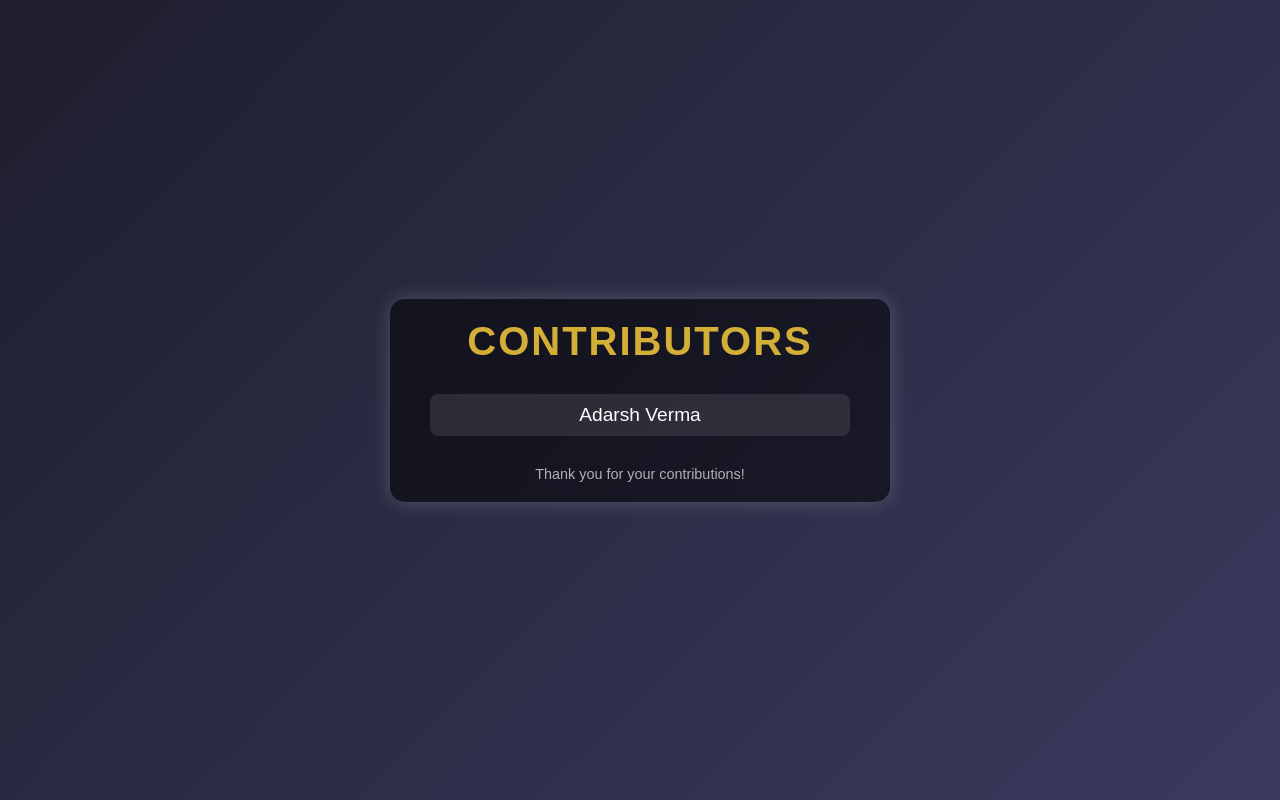
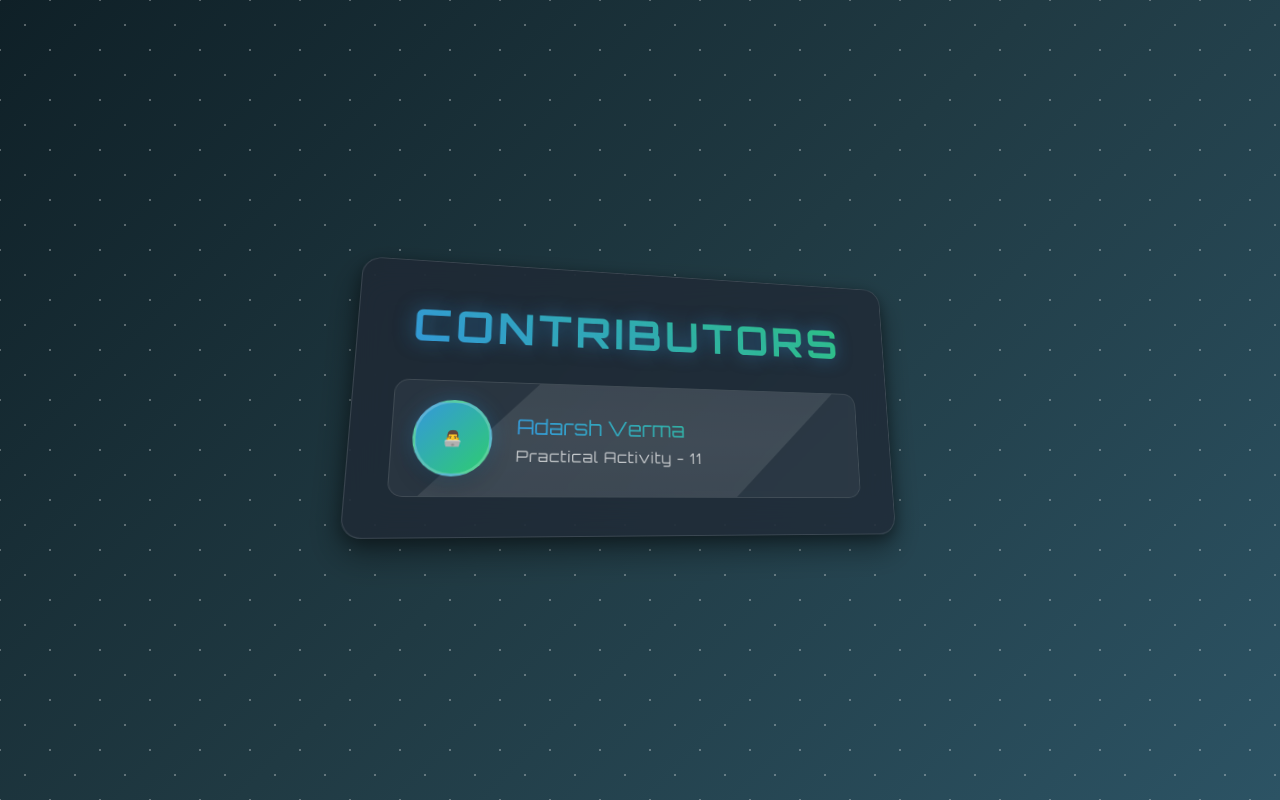
Before and after one commit to adarsh1verma/folder-showing, a Flask app: page /contributor in a window 1280 px wide. Run offline with Flask 3, Linux system fonts and the light colour scheme.

Commit message:
"Updated contributors.html template with new styles, layout, and interactive effects."

```diff
--- a/templates/contributors.html
+++ b/templates/contributors.html
@@ -3,103 +3,217 @@
 <head>
     <meta charset="UTF-8">
     <meta name="viewport" content="width=device-width, initial-scale=1.0">
-    <title>Contributors</title>
+    <title>Epic Contributors Showcase</title>
+    <link href="https://fonts.googleapis.com/css2?family=Orbitron:wght@400;700&display=swap" rel="stylesheet">
     <style>
-        /* General Reset */
         * {
             margin: 0;
             padding: 0;
             box-sizing: border-box;
         }
 
-        /* Background and Container Styling */
+        :root {
+            --primary-color: #3498db;
+            --secondary-color: #2c3e50;
+            --accent-color: #e74c3c;
+        }
+
         body {
-            background: linear-gradient(135deg, #1e1e2e, #3a3a5e);
-            font-family: Arial, sans-serif;
-            color: #fff;
+            font-family: 'Orbitron', sans-serif;
+            background: linear-gradient(135deg, #0f2027, #203a43, #2c5364);
             display: flex;
             justify-content: center;
             align-items: center;
-            height: 100vh;
+            min-height: 100vh;
+            perspective: 1500px;
+            overflow: hidden;
+            background-attachment: fixed;
+            color: #fff;
+        }
+
+        /* Starry Background Effect */
+        body::before {
+            content: "";
+            position: fixed;
+            top: 0;
+            left: 0;
+            width: 100%;
+            height: 100%;
+            background-image:
+                radial-gradient(#ffffff 1px, transparent 1px),
+                radial-gradient(#ffffff 1px, transparent 1px);
+            background-size: 50px 50px;
+            background-position: 0 0, 25px 25px;
+            opacity: 0.3;
+            z-index: -1;
+        }
+
+        .container {
+            background: rgba(31, 38, 51, 0.7);
+            border-radius: 20px;
+            backdrop-filter: blur(20px);
+            border: 1px solid rgba(255, 255, 255, 0.125);
+            padding: 40px;
+            width: 600px;
+            box-shadow:
+                0 15px 35px rgba(0, 0, 0, 0.4),
+                0 5px 15px rgba(0, 0, 0, 0.3);
+            transform-style: preserve-3d;
+            transform:
+                perspective(1000px)
+                rotateX(10deg)
+                rotateY(10deg)
+                scale(0.9);
+            transition: all 0.6s cubic-bezier(0.175, 0.885, 0.32, 1.275);
+        }
+
+        .container:hover {
+            transform:
+                perspective(1000px)
+                rotateX(0deg)
+                rotateY(0deg)
+                scale(1);
+            box-shadow:
+                0 20px 45px rgba(0, 0, 0, 0.5),
+                0 10px 25px rgba(0, 0, 0, 0.4);
+        }
+
+        h1 {
+            text-align: center;
+            color: #fff;
+            margin-bottom: 30px;
+            font-size: 3rem;
+            text-transform: uppercase;
+            letter-spacing: 4px;
+            background: linear-gradient(45deg, #3498db, #2ecc71);
+            -webkit-background-clip: text;
+            -webkit-text-fill-color: transparent;
+            text-shadow: 0 0 20px rgba(52, 152, 219, 0.5);
+            transform: translateZ(50px);
+        }
+
+        .contributors-list {
+            display: flex;
+            flex-direction: column;
+            gap: 20px;
+            max-height: 400px;
+            overflow-y: auto;
+            perspective: 1000px;
+        }
+
+        .contributor-card {
+            background: rgba(255, 255, 255, 0.05);
+            border-radius: 15px;
+            padding: 20px;
+            display: flex;
+            align-items: center;
+            transition: all 0.4s cubic-bezier(0.175, 0.885, 0.32, 1.275);
+            transform-style: preserve-3d;
+            position: relative;
+            border: 1px solid rgba(255, 255, 255, 0.1);
             overflow: hidden;
         }
 
-        .container {
-            text-align: center;
-            padding: 20px 40px;
-            border-radius: 15px;
-            box-shadow: 0 0 20px rgba(255, 255, 255, 0.2);
-            background: rgba(0, 0, 0, 0.5);
-            backdrop-filter: blur(10px);
-            max-width: 500px;
-            width: 100%;
+        .contributor-card::before {
+            content: '';
+            position: absolute;
+            top: -50%;
+            left: -50%;
+            width: 200%;
+            height: 200%;
+            background: linear-gradient(
+                45deg,
+                transparent,
+                rgba(255, 255, 255, 0.1),
+                transparent
+            );
+            transform: rotate(-45deg);
+            transition: all 0.5s ease;
         }
 
-        /* Heading Styling */
-        h1 {
-            font-size: 2.5rem;
-            margin-bottom: 20px;
-            color: #d4af37;
-            font-weight: bold;
-            text-transform: uppercase;
-            letter-spacing: 2px;
+        .contributor-card:hover {
+            transform:
+                scale(1.05)
+                rotateX(15deg)
+                rotateY(15deg);
+            box-shadow:
+                0 15px 30px rgba(0, 0, 0, 0.3),
+                0 0 40px rgba(52, 152, 219, 0.3);
         }
 
-        /* Contributor List Styling */
-        ul {
-            list-style: none;
-            padding: 0;
-            max-height: 200px; /* Adjust the height for scrolling */
-            overflow-y: auto; /* Enable vertical scrolling */
-            margin-top: 20px;
+        .contributor-avatar {
+            width: 80px;
+            height: 80px;
+            border-radius: 50%;
+            margin-right: 25px;
+            background: linear-gradient(135deg, #3498db, #2ecc71);
+            display: flex;
+            justify-content: center;
+            align-items: center;
+            transform: translateZ(40px);
+            box-shadow:
+                0 10px 20px rgba(0, 0, 0, 0.2),
+                0 0 20px rgba(52, 152, 219, 0.3);
+            border: 3px solid rgba(255, 255, 255, 0.2);
         }
 
-        ul::-webkit-scrollbar {
-            width: 8px;
+        .contributor-details {
+            flex-grow: 1;
+            transform: translateZ(30px);
         }
 
-        ul::-webkit-scrollbar-thumb {
-            background: #d4af37;
-            border-radius: 4px;
+        .contributor-name {
+            font-size: 1.4rem;
+            color: #fff;
+            margin-bottom: 8px;
+            background: linear-gradient(45deg, #3498db, #2ecc71);
+            -webkit-background-clip: text;
+            -webkit-text-fill-color: transparent;
         }
 
-        ul::-webkit-scrollbar-track {
-            background: rgba(255, 255, 255, 0.1);
+        .contributor-role {
+            font-size: 1rem;
+            color: rgba(255, 255, 255, 0.7);
+            letter-spacing: 1px;
         }
 
-        li {
-            font-size: 1.2rem;
-            margin: 10px 0;
-            padding: 10px;
-            background: rgba(255, 255, 255, 0.1);
-            border-radius: 8px;
-            transition: transform 0.3s, background 0.3s;
-            color: #fff;
-            font-weight: 500;
+        /* Scrollbar Styling */
+        .contributors-list::-webkit-scrollbar {
+            width: 10px;
         }
 
-        li:hover {
-            transform: scale(1.05);
-            background: #3a3a5e;
+        .contributors-list::-webkit-scrollbar-thumb {
+            background: linear-gradient(135deg, #3498db, #2ecc71);
+            border-radius: 5px;
         }
 
-        /* Footer Styling */
-        .footer {
-            margin-top: 20px;
-            font-size: 0.9rem;
-            color: #b0b0b0;
+        /* Subtle Hover Glow */
+        .contributor-card:hover::before {
+            transform: rotate(45deg);
+            background: linear-gradient(
+                45deg,
+                transparent,
+                rgba(52, 152, 219, 0.2),
+                transparent
+            );
         }
     </style>
 </head>
 <body>
     <div class="container">
         <h1>Contributors</h1>
-        <ul>
-            <li>Adarsh Verma</li>
+        <div class="contributors-list">
+            <div class="contributor-card">
+                <div class="contributor-avatar">👨‍💻</div>
+                <div class="contributor-details">
+                    <div class="contributor-name">Adarsh Verma</div>
+                    <div class="contributor-role">Practical Activity - 11</div>
+                </div>
+            </div>
+            <!-- Add more contributor cards as needed -->
+        </div>
+    </div>
 
-
-        </ul>
-        <div class="footer">Thank you for your contributions!</div>
-    </div>
-</body>
-</html>
+    <script>
+        // Optional: Add some interactive 3D tilt effect
+        document.addEventListener
```
